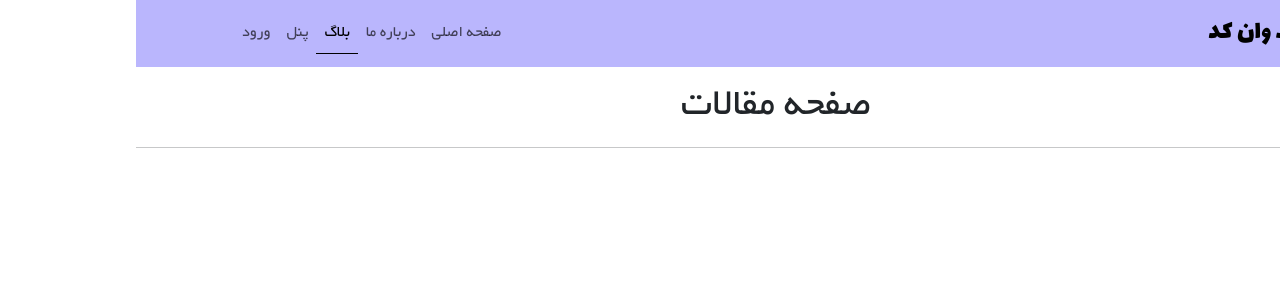
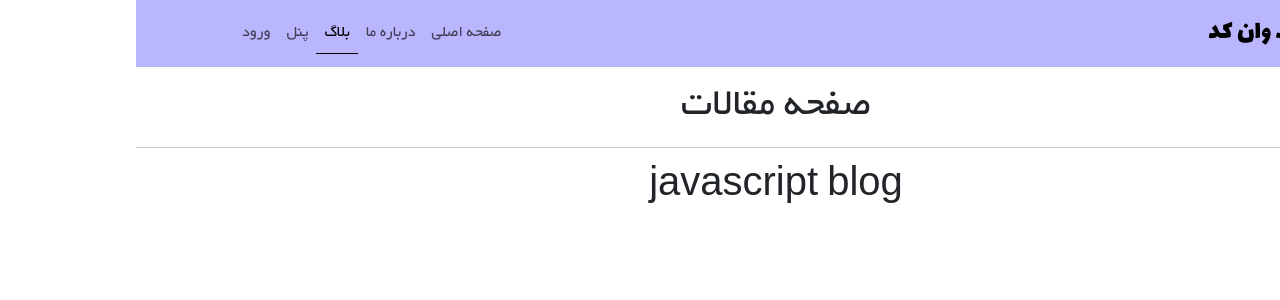
Before and after one commit to bahareseddigh/SPA, a React (Vite) app: page /blog/js in a window 1280 px wide. Shown: the top 300 px of the page. Built offline with nearby package versions, Linux system fonts and the light colour scheme.

Commit message:
add Routes to Blog.jsx

```diff
--- a/src/pages/blog/Blog.jsx
+++ b/src/pages/blog/Blog.jsx
@@ -1,3 +1,4 @@
+import { Route, Routes } from 'react-router-dom'
 import MyNavbar from '../../components/navbar/Navbar'
 import './Blog.css'
 function Blog(){
@@ -6,6 +7,12 @@ function Blog(){
             <MyNavbar />
             <h1>صفحه مقالات</h1>
             <hr />
+
+            <Routes>
+                <Route path='php' element={<h1>php blog</h1>} />
+                <Route path='js' element={<h1>javascript blog</h1>} />
+                <Route path='react' element={<h1>react blog</h1>} />
+            </Routes>
         </div>
     )
 }
```
